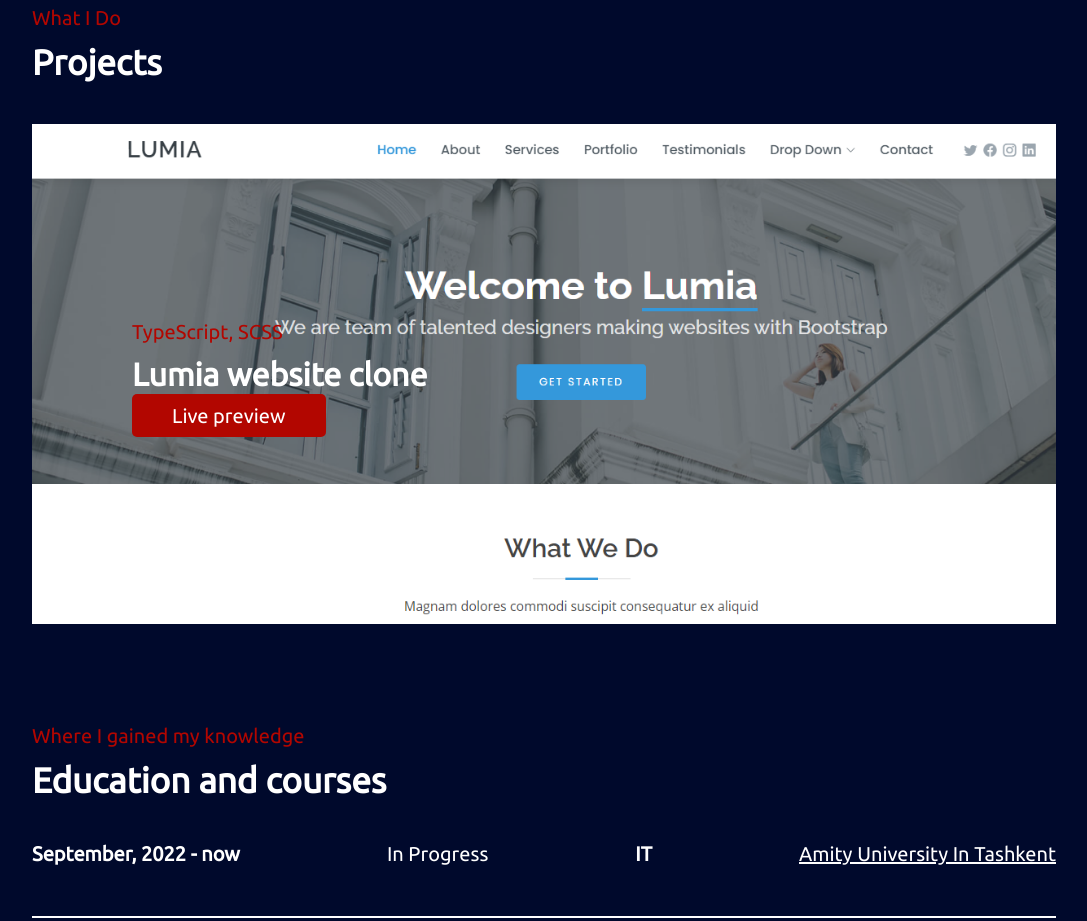
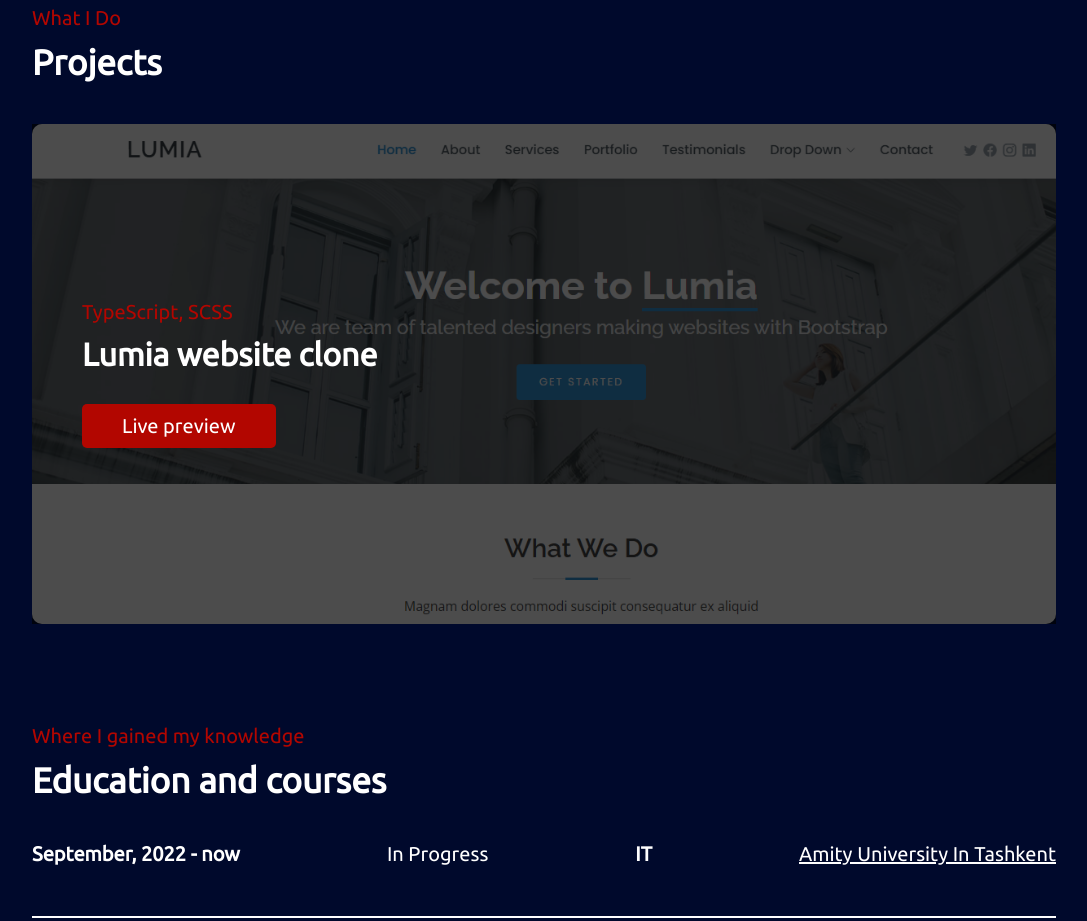
Before and after one commit to Abdurauf1/portfolio-website, a plain HTML site: page index.html in a window 1280 px wide. Shown: the part 1400-2321 px from the top of the page, without its empty margins (96-1183 px from the left). Drawn offline with nearby package versions, Linux system fonts and the light colour scheme.

Commit message:
feat: add background color to project cards

```diff
--- a/sass/style.sass
+++ b/sass/style.sass
@@ -292,28 +292,37 @@ main
                 height: 500px
                 background-image: url("../assets/images/lumia.png")
                 background-size: cover
-                padding: 0 100px
-                display: flex
-                justify-content: center
-                flex-direction: column
-                p:nth-child(1)
-                    color: $red
-                    font-weight: 400
-                    font-size: 20px
-                h3
-                    color: $white
-                    font-size: 32px
-                    line-height: 60px
-                a
-                    margin-top: 20px
-                    width: fit-content
-                    border-radius: 5px
-                    font-size: 20px
-                    font-weight: 500
-                    color: $white
-                    text-decoration: none
-                    padding: 10px 40px
-                    background-color: $red
+                position: relative
+                border-radius: 10px
+                .project-item-content
+                    position: absolute
+                    top: 0
+                    left: 0
+                    right: 0
+                    bottom: 0
+                    background-color: rgba(0, 0, 0, 0.7)
+                    display: flex
+                    flex-direction: column
+                    justify-content: center
+                    padding-left: 50px
+                    p:nth-child(1)
+                        color: $red
+                        font-weight: 400
+                        font-size: 20px
+                    h3
+                        color: $white
+                        font-size: 32px
+                        line-height: 60px
+                    a
+                        margin-top: 20px
+                        width: fit-content
+                        border-radius: 5px
+                        font-size: 20px
+                        font-weight: 500
+                        color: $white
+                        text-decoration: none
+                        padding: 10px 40px
+                        background-color: $red
 
     // -------------------------
     /* education */
```
Also changed, not shown: sass/style.css, 1 other file.
